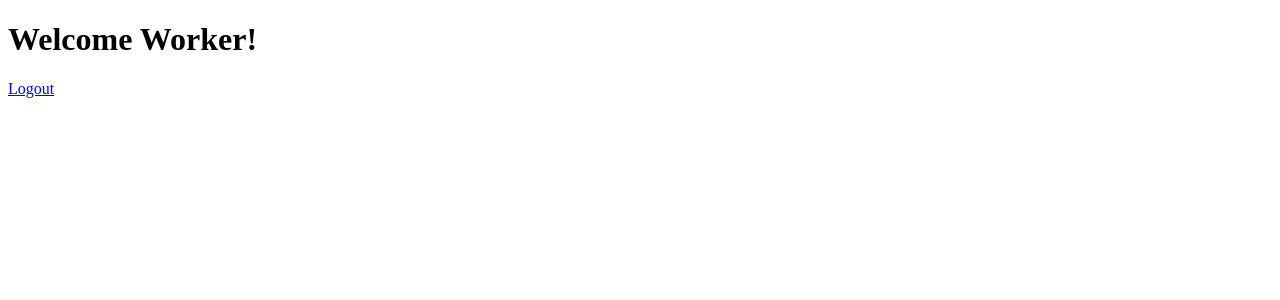
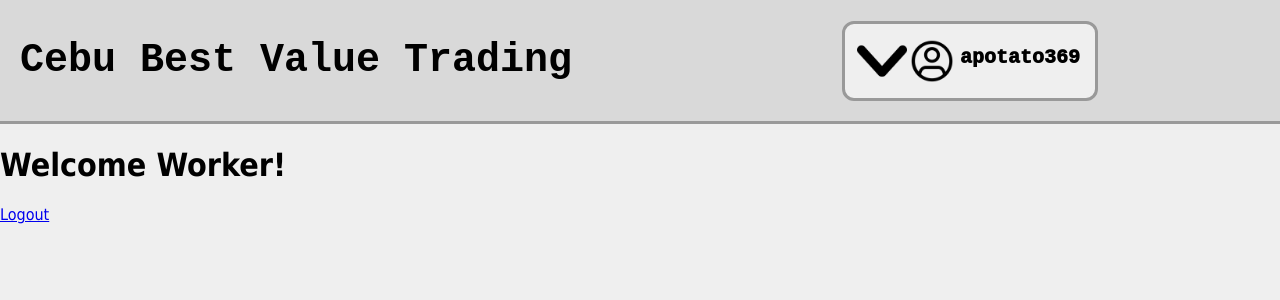
Before and after one commit to apotato369550/web-dev-1-final-project, a PHP site: page /worker/worker.php in a window 1280 px wide. Shown: the top 300 px of the page. Run offline with PHP 8.4, Linux system fonts and the light colour scheme; a user stored in the database is signed in; data comes from the database, SQL or seed files in the repository.

Commit message:
Added worker navbar

```diff
--- /dev/null
+++ b/worker/worker-navbar.php
@@ -0,0 +1,57 @@
+<?php
+
+    include "../includes/dbh.inc.php";
+    $userId = $_SESSION["user_id"];
+    $profilePicPath = "../assets/default_pfp.png";
+
+    $stmt = mysqli_stmt_init($connection);
+    $sql = "SELECT * FROM users WHERE user_id=?";
+
+    mysqli_stmt_prepare($stmt, $sql);
+    mysqli_stmt_bind_param($stmt, "i", $userId);
+    mysqli_stmt_execute($stmt);
+    $results = mysqli_stmt_get_result($stmt);
+    $row = mysqli_fetch_assoc($results);
+
+    if (!empty($row["profile_picture"])) {
+        $profilePicPath = "../uploads/profile-pictures/".$row["profile_picture"];
+    }
+?>
+
+<nav>
+    <script type="text/javascript">
+        function openMenu() {
+            let navbarContent = document.querySelector(".nav-dropdown-content");
+            if (navbarContent.style.display == "none") {
+                navbarContent.style.display = "block";
+            } else {
+                navbarContent.style.display = "none";
+            }
+        }
+    </script>
+    <div class="nav-title">
+        <h1>Cebu Best Value Trading</h1>
+    </div>
+    <div class="nav-dropdown-menu">
+        <div class="nav-dropdown-container">
+            <div class="nav-dropdown-button-container">
+                <button class="nav-dropdown-button" onclick="openMenu()">
+                    <img src="../assets/down_arrow.png" alt="Down Arrow" class="nav-dropdown-button-arrow">
+                    <img src="<?php echo $profilePicPath ?>" alt="Profile Pic" class="nav-dropdown-button-pfp">
+                    <p><?php echo $_SESSION["username"] ?></p>
+                </button>
+            </div>
+            <div class="nav-dropdown-content">
+                <ul>
+
+                    <li>
+                        <a href="../includes/logout.inc.php">Logout</a>
+                    </li>
+                </ul>
+            </div>
+        </div>
+    </div>
+    <script type="text/javascript">
+            document.querySelector(".nav-dropdown-content").style.display = "none";
+    </script>
+</nav>
--- /dev/null
+++ b/worker/worker.css
@@ -0,0 +1,109 @@
+body {
+    font-family: Tahoma, Geneva, Verdana, sans-serif;
+    margin: 0;
+    padding: 0;
+    background-color: #efefef;
+}
+
+nav {
+    display: flex;
+    flex-direction: row;
+    align-items: center;
+    background-color: #d9d9d9;
+    border-bottom: 3px solid #999999;
+}
+
+.nav-title {
+    width: 50vw;
+    padding: 5px 20px;
+}
+
+.nav-title h1 {
+    font-size: 2.5rem;
+    font-weight: 1600;
+    font-family: "Courier New", Courier, monospace;
+}
+
+.nav-dropdown-menu {
+    width: 50vw;
+    display: flex;
+    flex-direction: column;
+}
+
+.nav-dropdown-container {
+    margin: auto;
+    float: right;
+}
+
+.nav-dropdown-button-container button {
+    display: flex;
+    flex-direction: row;
+    height: 100%;
+}
+
+.nav-dropdown-button {
+    height: 100%;
+    background-color: #efefef;
+    padding: 12px;
+    border: none;
+    border-radius: 12px;
+    border: 3px solid #999999;
+}
+
+.nav-dropdown-button:hover {
+    background-color: white;
+}
+
+.nav-dropdown-button-arrow {
+    width: 50px;
+    height: 50px;
+}
+
+.nav-dropdown-button-pfp {
+    width: 50px;
+    height: 50px;
+    border-radius: 50%;
+}
+
+.nav-dropdown-button p {
+    margin: 10px 3px;
+    font-family: "Courier New", Courier, monospace;
+    font-size: 1.25rem;
+    font-weight: 1000;
+}
+
+.nav-dropdown-content {
+    display: none;
+    z-index: 1;
+    position: absolute;
+    margin-top: 0px;
+}
+
+.nav-dropdown-content ul {
+    list-style-type: none;
+}
+
+.nav-dropdown-content li {
+    padding: 10px;
+    background-color: #efefef;
+    border: 3px solid #999999;
+    border-radius: 12px;
+}
+
+.nav-dropdown-content a {
+    text-decoration: none;
+    color: black;
+    font-family: "Courier New", Courier, monospace;
+    font-size: 1.25rem;
+    font-weight: 1000;
+    margin: 0px 0px 15px 0px;
+}
+
+
+.error-message {
+    color: red;
+}
+
+.success-message {
+    color: green;
+}
--- a/worker/worker.php
+++ b/worker/worker.php
@@ -3,6 +3,7 @@
 <head>
     <meta charset="UTF-8">
     <meta name="viewport" content="width=device-width, initial-scale=1.0">
+    <link rel="stylesheet" href="worker.css">
     <title>Worker - Cebu Best Value Trading</title>
 </head>
 <body>
@@ -12,6 +13,8 @@
         header("Location: ../index.php?error=unauthorized");
         exit();
     }
+
+    include "worker-navbar.php";
     ?>
     <h1>Welcome Worker!</h1>
     <a href="../includes/logout.inc.php">Logout</a>
```
